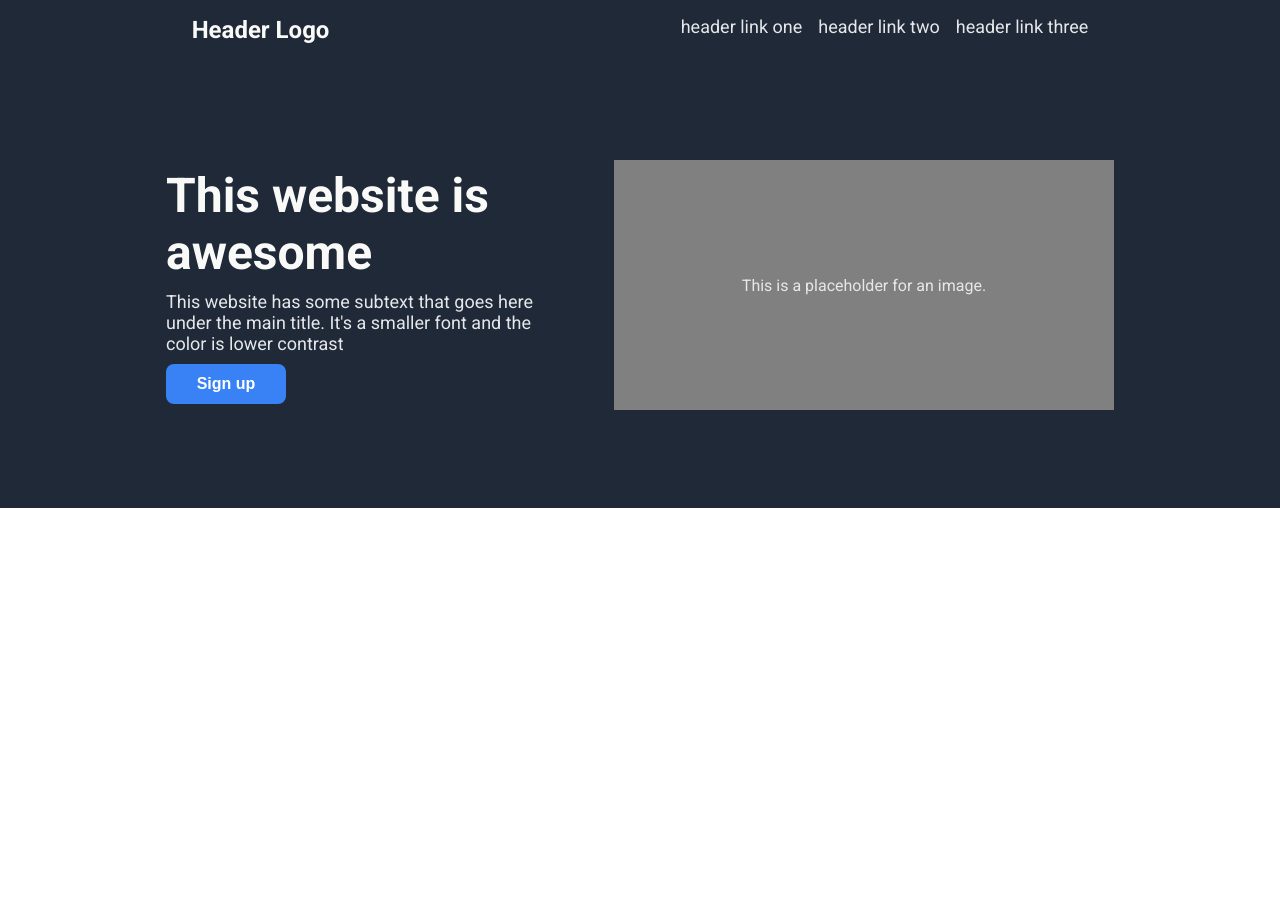
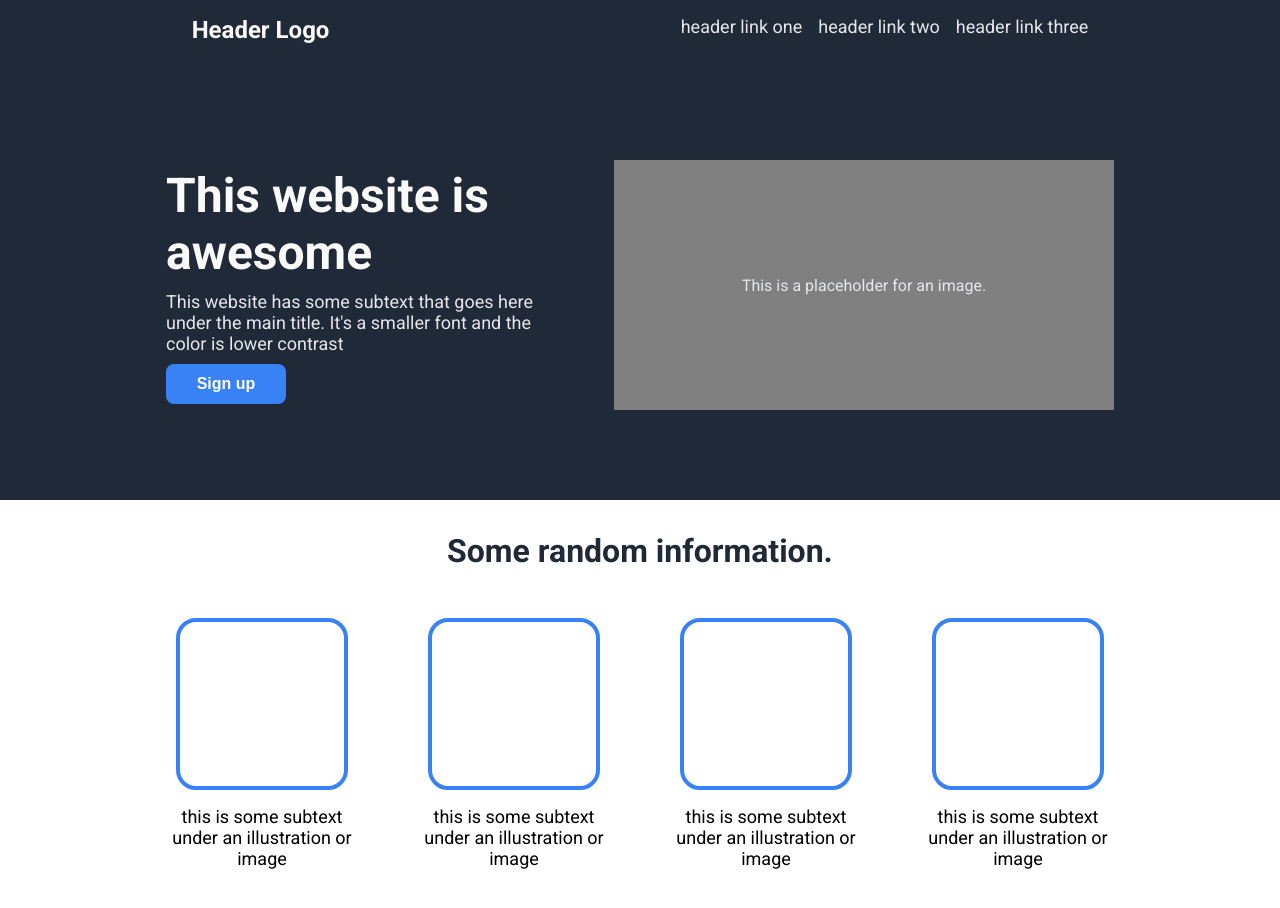
Before and after one commit to MathGN/landing_page, a plain HTML site: page index.html in a window 1280 px wide. Before the commit the page ends 800 px from the top, so only its background shows below. Drawn offline with Linux system fonts and the light colour scheme.

Commit message:
added information section

```diff
--- a/index.html
+++ b/index.html
@@ -27,7 +27,25 @@
         </div>
     </div>
     <div class="rand-info">
-
+        <div class="title2">Some random information.</div>
+        <div class="container">
+            <div class="info">
+                <div class="img-container"></div>
+                <div class="text">this is some subtext under an illustration or image</div>
+            </div>
+            <div class="info">
+                <div class="img-container"></div>
+                <div class="text">this is some subtext under an illustration or image</div>
+            </div>
+            <div class="info">
+                <div class="img-container"></div>
+                <div class="text">this is some subtext under an illustration or image</div>
+            </div>
+            <div class="info">
+               <div class="img-container"></div>
+               <div class="text">this is some subtext under an illustration or image</div>
+            </div>
+        </div>
     </div>
     <div class="quote">
 
--- a/style.css
+++ b/style.css
@@ -17,6 +17,7 @@ html, body {
     margin: 0;
     flex-grow: 1;
     gap: 100px;
+    min-height: 500px;
 }
 
 .header {
@@ -104,6 +105,10 @@ button {
 
 .rand-info {
     flex-grow: 1;
+    display: flex;
+    flex-direction: column;
+    align-items: center;
+    min-height: 500px;
 }
 
 .quote {
@@ -114,3 +119,40 @@ button {
 .call-button {
     flex-grow: 1;
 }
+
+.title2 {
+    margin-top: 32px;
+    margin-bottom: 48px;
+    font-weight: bolder;
+    font-size: 32px;
+    color: #1F2937;
+}
+
+.container {
+    display: flex;
+    justify-content: center;
+    gap: 52px;
+}
+
+.info {
+    display: flex;
+    flex-direction: column;
+    flex-wrap: wrap;
+    max-width: 200px;
+    gap: 16px;
+    text-align: center;
+    justify-content: center;
+    align-items: center;
+}
+
+.img-container {
+    height: 164px;
+    width: 164px;
+    border: solid 4px #3882F6;
+    border-radius: 20px;
+}
+
+.text {
+    max-width: 160x;
+    font-size: 18px;
+}
```
